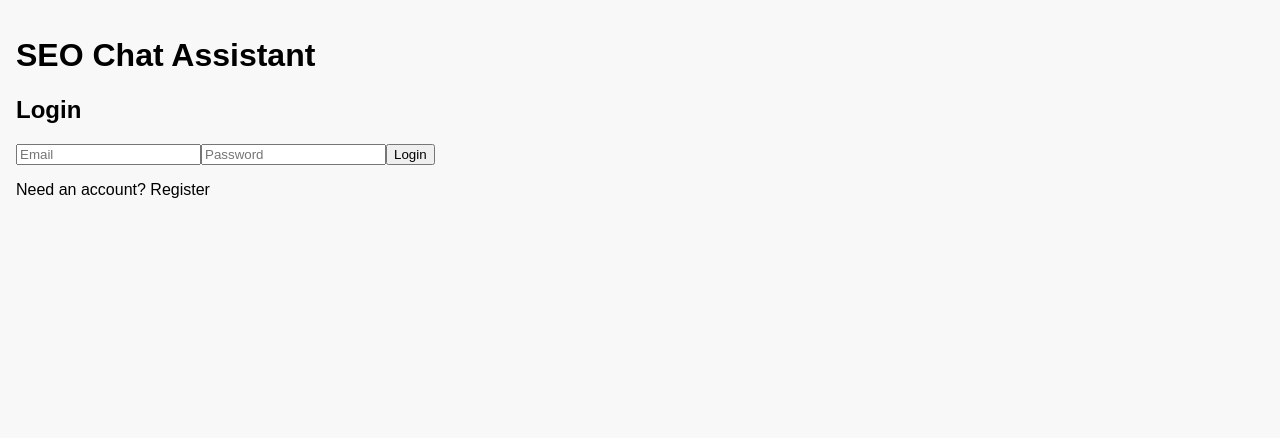
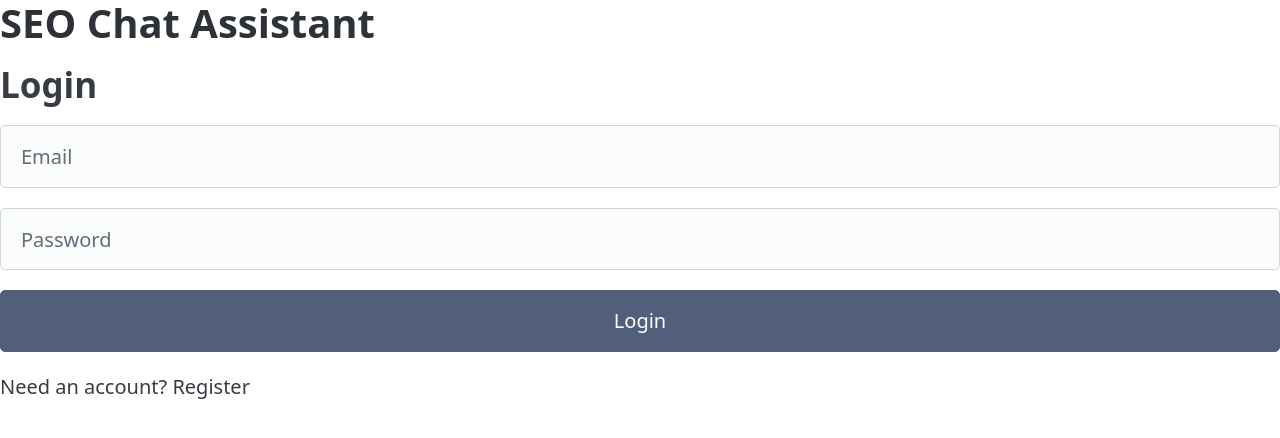
Before and after one commit to ignat-dev/seo-chat-assistant, a Next.js app in the folder frontend/: page / in a window 1280 px wide. Shown: the top 438 px of the page. Built offline with nearby package versions, Linux system fonts and the light colour scheme.

Commit message:
Add PicoCSS and update styles.

```diff
--- a/frontend/package.json
+++ b/frontend/package.json
@@ -8,6 +8,7 @@
     "start": "next start"
   },
   "dependencies": {
+    "@picocss/pico": "^2.1",
     "firebase": "^12.0",
     "next": "^15.4",
     "react": "^19.0",
--- a/frontend/src/styles/globals.scss
+++ b/frontend/src/styles/globals.scss
@@ -1,16 +1,41 @@
+@use "@picocss/pico/scss" with (
+  $theme-color: "slate"
+);
+
 * {
   box-sizing: border-box;
 }
 
 html,
 body {
-  background-color: #f8f8f8;
-  font-family: Arial, sans-serif;
-  margin: 0;
   overflow: hidden;
-  padding: 0;
+  transition: background-color var(--pico-transition);
 }
 
 main {
-  padding: 1rem;
+  display: flex;
+  flex-direction: column;
+  height: 100vh;
 }
+
+// Custom scrollbar styling
+* {
+  // Firefox
+  scrollbar-color: var(--pico-secondary-background) var(--pico-background-color);
+  scrollbar-width: auto;
+
+  // Chrome, Edge, and Safari
+  &::-webkit-scrollbar {
+    width: 16px;
+  }
+
+  &::-webkit-scrollbar-track {
+    background: var(--pico-background-color);
+  }
+
+  &::-webkit-scrollbar-thumb {
+    background-color: var(--pico-secondary-background);
+    border: 2px solid var(--pico-background-color);
+    border-radius: 10px;
+  }
+}
```
Also changed, not shown: 1 other file (tests, documents, lock files or other folders).
